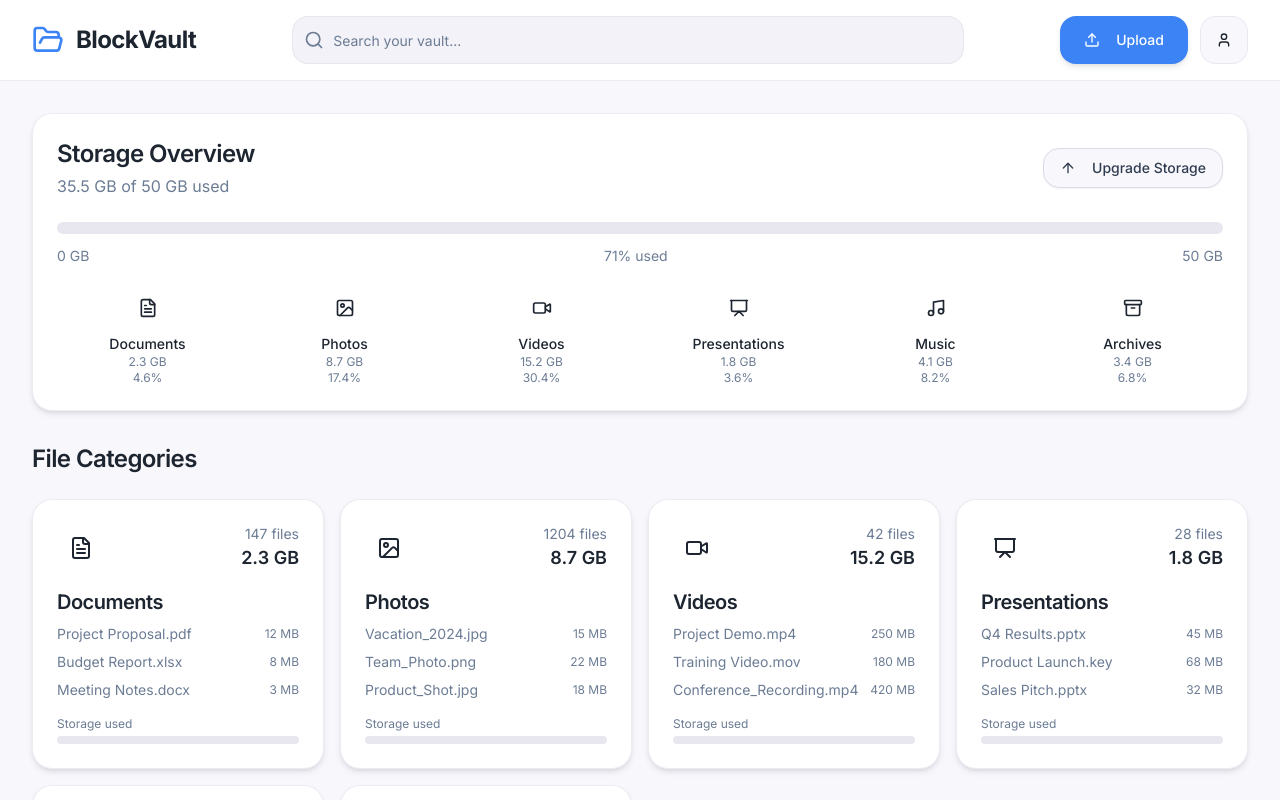
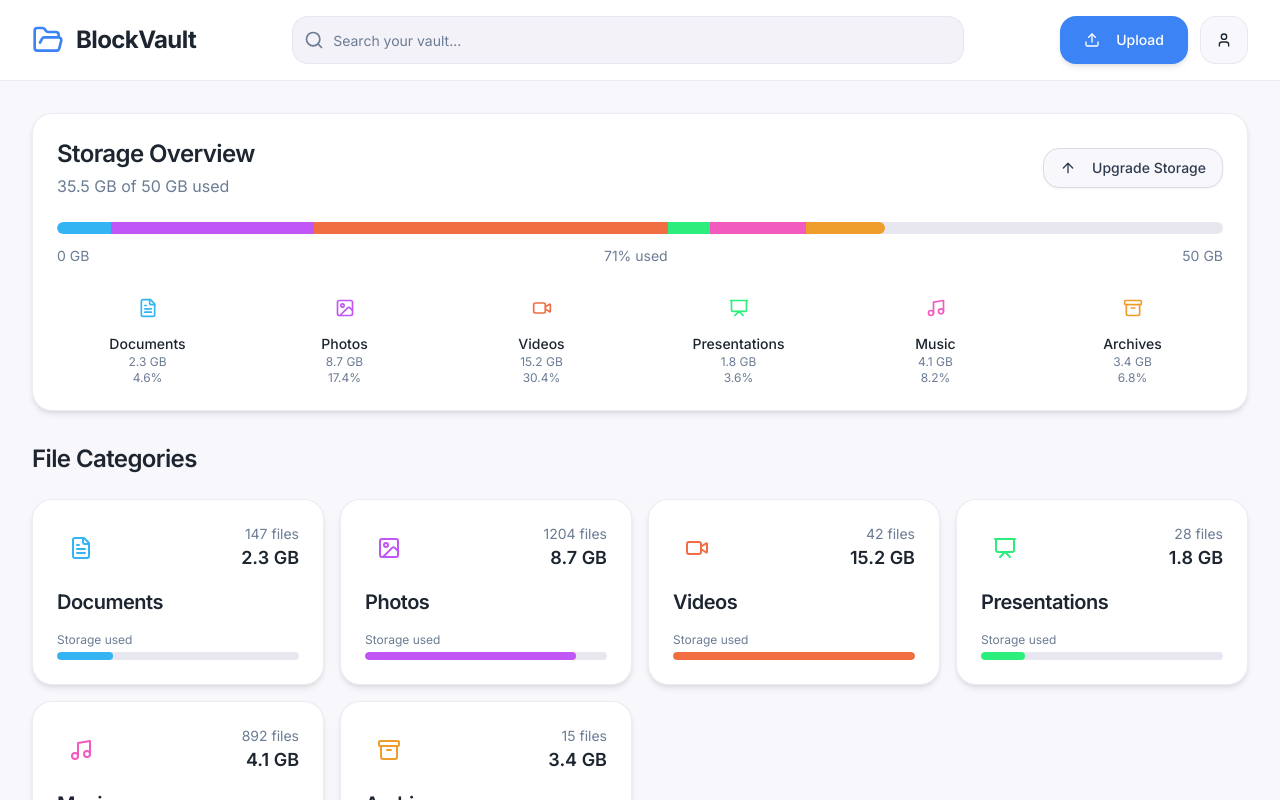
Before and after one commit to G001251/vault-clear-view, a React (Vite) app: page / in a window 1280 px wide. Shown: the top 800 px of the page. Built offline with nearby package versions, Linux system fonts and the light colour scheme; the HTML template or start-up script is replaced by a standard one.

Commit message:
Fix: Storage overview and category details

```diff
--- a/src/components/CategoryCard.tsx
+++ b/src/components/CategoryCard.tsx
@@ -15,8 +15,8 @@ export const CategoryCard = ({ category, onClick }: CategoryCardProps) => {
       onClick={onClick}
     >
       <div className="flex items-start justify-between mb-4">
-        <div className={`p-3 rounded-xl bg-${category.color}/10`}>
-          <Icon className={`h-6 w-6 text-${category.color}`} />
+        <div className="p-3 rounded-xl" style={{ backgroundColor: `hsl(var(--${category.color.replace('storage-', '')})) / 0.1` }}>
+          <Icon className="h-6 w-6" style={{ color: `hsl(var(--${category.color.replace('storage-', '')}))` }} />
         </div>
         <div className="text-right">
           <p className="text-sm text-muted-foreground">{category.fileCount} files</p>
@@ -29,17 +29,6 @@ export const CategoryCard = ({ category, onClick }: CategoryCardProps) => {
           {category.name}
         </h3>
 
-        {/* Recent Files Preview */}
-        <div className="space-y-2">
-          {category.recentFiles.slice(0, 3).map((file) => (
-            <div key={file.id} className="flex items-center justify-between text-sm">
-              <span className="text-muted-foreground truncate flex-1 mr-2">{file.name}</span>
-              <span className="text-xs text-muted-foreground whitespace-nowrap">
-                {formatBytes(file.size)}
-              </span>
-            </div>
-          ))}
-        </div>
       </div>
 
       {/* Usage Bar */}
@@ -49,8 +38,8 @@ export const CategoryCard = ({ category, onClick }: CategoryCardProps) => {
         </div>
         <div className="storage-bar">
           <div
-            className={`storage-segment bg-${category.color}`}
-            style={{ width: '70%' }} // This would be calculated based on actual usage
+            className={`storage-segment ${category.color} rounded-full`}
+            style={{ width: `${Math.min((category.totalSize / (10 * 1024 * 1024 * 1024)) * 100, 100)}%` }}
           />
         </div>
       </div>
--- a/src/components/StorageOverview.tsx
+++ b/src/components/StorageOverview.tsx
@@ -36,7 +36,7 @@ export const StorageOverview = ({ categories, totalUsed, totalAvailable }: Stora
             return (
               <div
                 key={category.id}
-                className={`storage-segment bg-${category.color} ${index === 0 ? 'rounded-l-full' : ''}`}
+                className={`storage-segment ${category.color} ${index === 0 ? 'rounded-l-full' : ''} ${index === categories.length - 1 ? 'rounded-r-full' : ''}`}
                 style={{ width: `${categoryPercentage}%` }}
               />
             );
@@ -58,8 +58,8 @@ export const StorageOverview = ({ categories, totalUsed, totalAvailable }: Stora
 
           return (
             <div key={category.id} className="text-center">
-              <div className={`inline-flex p-2 rounded-lg bg-${category.color}/10 mb-2`}>
-                <Icon className={`h-5 w-5 text-${category.color}`} />
+              <div className="inline-flex p-2 rounded-lg mb-2" style={{ backgroundColor: `hsl(var(--${category.color.replace('storage-', '')})) / 0.1` }}>
+                <Icon className="h-5 w-5" style={{ color: `hsl(var(--${category.color.replace('storage-', '')}))` }} />
               </div>
               <p className="text-sm font-medium text-foreground">{category.name}</p>
               <p className="text-xs text-muted-foreground">{formatBytes(category.totalSize)}</p>
--- a/src/index.css
+++ b/src/index.css
@@ -125,11 +125,36 @@
 @layer components {
   /* Storage progress bars */
   .storage-bar {
-    @apply relative h-2 bg-muted rounded-full overflow-hidden;
+    @apply relative h-2 bg-muted rounded-full overflow-hidden flex;
   }
 
   .storage-segment {
     @apply h-full transition-all duration-500 ease-out;
+  }
+
+  /* Storage category colors */
+  .storage-documents {
+    background-color: hsl(var(--documents));
+  }
+
+  .storage-photos {
+    background-color: hsl(var(--photos));
+  }
+
+  .storage-videos {
+    background-color: hsl(var(--videos));
+  }
+
+  .storage-music {
+    background-color: hsl(var(--music));
+  }
+
+  .storage-presentations {
+    background-color: hsl(var(--presentations));
+  }
+
+  .storage-archives {
+    background-color: hsl(var(--archives));
   }
 
   /* Category cards */
```
